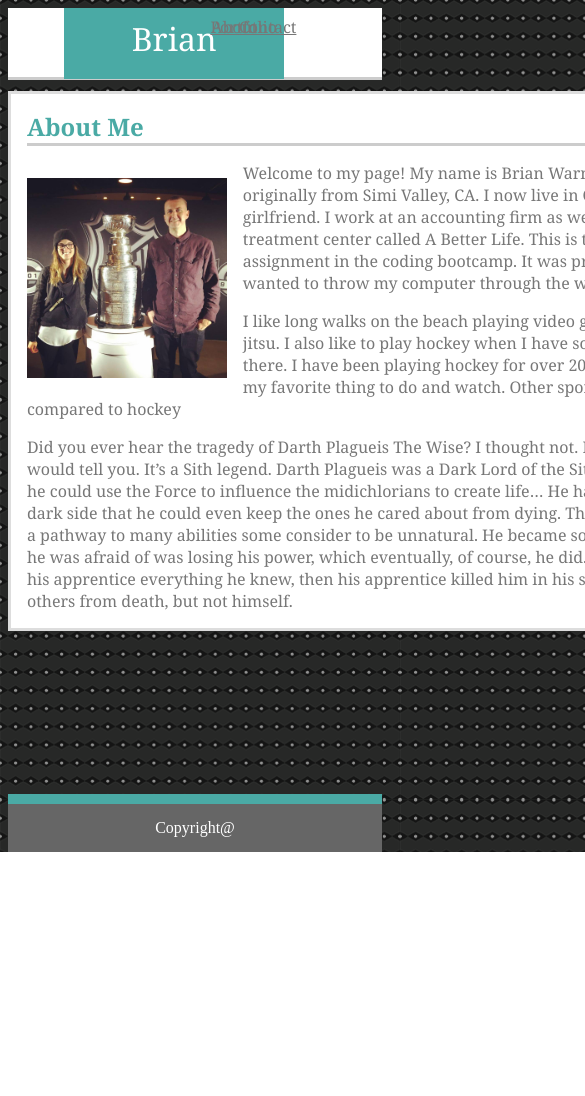
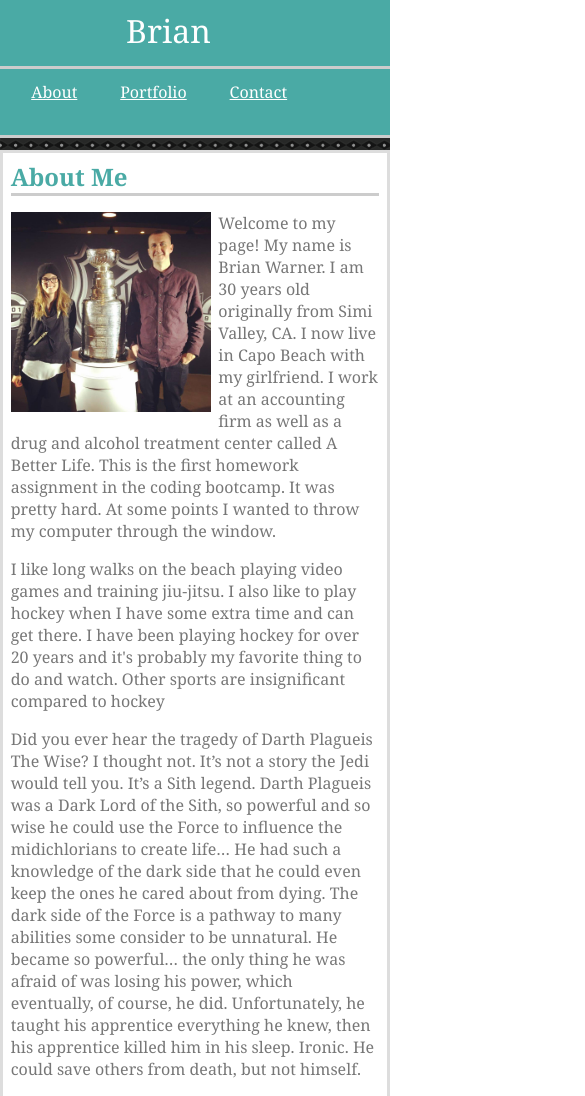
Before and after one commit to bwarner88/Responsive-Portfolio, a plain HTML site: page index.html in a window 390 px wide. Shown: the top 1096 px of the page, 585 px wide, since content can reach past the window. Before the commit the page ends 852 px from the top, so only its background shows below. Drawn offline with Linux system fonts and the light colour scheme.

Commit message:
finalized

```diff
--- a/assets/css/style.css
+++ b/assets/css/style.css
@@ -1,13 +1,14 @@
 /* <! Header styles> */
 
-.header {
+
+
+/* .header {
     background-color: #ffffff;
     border-bottom: solid;
     border-color: #cccccc;
     margin: 0;
     height: 69px;
-}
-
+} */
 .your-name {
     background-color: #4aaaa5;
     font-family: 'Georgia', Times, Times New Roman, serif;
@@ -26,29 +27,33 @@
 
     .about {
     float: right;
-    position: absolute;
+    /* position: absolute; */
     right: 34%;
     margin-top: 2%;
     font-family: 'Georgia', Times, Times New Roman, serif;
     color: #777777;
+    margin-right: 30%;
+    margin: 3%;
 }
 
     .portfolio {
     float: right;
-    position: absolute;
+    /* position: absolute; */
     right: 29%;
     margin-top: 2%;
     font-family: 'Georgia', Times, Times New Roman, serif;
     color: #777777;
+    margin: 3%;
 }
 
-    .contact {
+ .contact {
     float: right;
-    position: absolute;
+    /* position: absolute; */
     right: 24%;
     margin-top: 2%;
     font-family: 'Georgia', Times, Times New Roman, serif;
     color: #777777;
+    margin: 3%;
 }
 
 
@@ -80,6 +85,7 @@ html, body {
     display: flex;
     flex-direction: column;
     background-image: url("../images/polka-dots.png");
+    margin: 0;
 
   }
 
@@ -136,7 +142,6 @@ html, body {
     width: 400px;
     margin: 2%;
     padding-bottom: 4px;
-    /* float: left; */
     clear: right;
 }
 
@@ -275,7 +280,6 @@ html, body {
     background-color: #4aaaa5;
     margin-top: 40%;
     padding: 5px;
-    /* width: 200px; */
     text-align: center;
 
 }
@@ -297,3 +301,147 @@ html, body {
     border-width: 10px;
     border-color: #4aaaa5;
   }
+
+  /* .row {
+      display: flex;
+      flex-wrap: wrap;
+  } */
+
+  * {
+    box-sizing: border-box;
+}
+
+.col-1 {
+    width: 50%;
+    background-color: #ffffff;
+    border-bottom: solid;
+    border-color: #cccccc;
+    margin: 0;
+    height: 69px;
+    float: left;
+
+}
+
+
+.col-2 {
+    width: 50%;
+    background-color: #ffffff;
+    border-bottom: solid;
+    border-color: #cccccc;
+    margin: 0;
+    height: 69px;
+    float: left;
+    text-align: center;
+
+}
+
+
+
+  @media screen and (max-width: 980px) {
+      /* .row {
+          flex: 25%;
+    } */
+
+
+  }
+
+  @media screen and (max-width: 768px) {
+    .row, .header {
+        flex-direction: column;
+
+    }
+
+    .container {
+        width: 100%;
+    }
+
+    .container2 {
+        width: 100%;
+    }
+
+    .container3 {
+        width: 100%;
+    }
+
+
+
+    .col-1 {
+        width: 100%;
+        background-color: #4aaaa5;
+        text-align: center;
+
+    }
+
+    .col-2 {
+        width: 100%;
+        background-color: #4aaaa5;
+
+    }
+
+   .contact {
+       color: white;
+       float: left;
+       font-size: 20pt;
+       margin-left: 8%;
+   }
+
+   .about {
+        color: white;
+        float: left;
+        font-size: 20pt;
+        margin-left: 8%;
+
+    }
+
+    .portfolio {
+        color: white;
+        float: left;
+        font-size: 20pt;
+        margin-left: 8%;
+
+    }
+
+
+
+
+
+
+
+  }
+
+
+
+  @media screen and (max-width: 640px) {
+
+    .container {
+    width: 100%;
+}
+
+.container3 {
+    width: 100%;
+}
+.col-1 {
+    width: 100%;
+}
+
+.col-2 {
+    width: 100%;
+}
+
+.contact {
+
+    font-size: 12pt;
+
+}
+
+.about {
+     font-size: 12pt;
+
+ }
+
+ .portfolio {
+     font-size: 12pt;
+
+ }
+
+ }
--- a/index.html
+++ b/index.html
@@ -9,21 +9,37 @@
     <title>About Me</title>
 </head>
 
-<header class="header">
+
+
+<div class="header">
+    <div class="col-1">
         <div class="your-name">
             Brian
         </div>
+    </div>
 
+
+    <div class="col-2">
+        <div class="res-about">
             <a class="about" href="./index.html">About</a>
+        </div>
 
+
+        <div class="res-contact">
             <a class="portfolio" href="portfolio.html">Portfolio</a>
+        </div>
 
+        <div class="res-portfolio">
             <a class="contact" href="contact.html">Contact</a>
+        </div>
+    </div>
 
-</header>
+
+</div>
+
 
 <body>
-
+    <div class="full-cont">
 
         <div class="container">
             <h2 class="title">
@@ -36,27 +52,31 @@
 
 
             <div class="text">
-            <p>Welcome to my page! My name is Brian Warner. I am 30 years old originally from Simi Valley, CA. I now live in
-                Capo Beach with my girlfriend. I work at an accounting firm as well as a drug and alcohol treatment center
-                called A Better Life. This is the first homework assignment in the coding bootcamp. It was pretty hard. At
-                some points I wanted to throw my computer through the window.
+                <p>Welcome to my page! My name is Brian Warner. I am 30 years old originally from Simi Valley, CA. I now live
+                    in Capo Beach with my girlfriend. I work at an accounting firm as well as a drug and alcohol treatment
+                    center called A Better Life. This is the first homework assignment in the coding bootcamp. It was pretty
+                    hard. At some points I wanted to throw my computer through the window.
                 </p>
-            <p> I like long walks on the beach playing video games and training jiu-jitsu. I also like to play hockey when I
-                have some extra time and can get there. I have been playing hockey for over 20 years and it's probably my
-                favorite thing to do and watch. Other sports are insignificant compared to hockey
+                <p> I like long walks on the beach playing video games and training jiu-jitsu. I also like to play hockey when
+                    I have some extra time and can get there. I have been playing hockey for over 20 years and it's probably
+                    my favorite thing to do and watch. Other sports are insignificant compared to hockey
                 </p>
-            <p>Did you ever hear the tragedy of Darth Plagueis The Wise? I thought not. It’s not a story the Jedi would tell
-                you. It’s a Sith legend. Darth Plagueis was a Dark Lord of the Sith, so powerful and so wise he could use
-                the Force to influence the midichlorians to create life… He had such a knowledge of the dark side that he
-                could even keep the ones he cared about from dying. The dark side of the Force is a pathway to many abilities
-                some consider to be unnatural. He became so powerful… the only thing he was afraid of was losing his power,
-                which eventually, of course, he did. Unfortunately, he taught his apprentice everything he knew, then his
-                apprentice killed him in his sleep. Ironic. He could save others from death, but not himself.
+                <p>Did you ever hear the tragedy of Darth Plagueis The Wise? I thought not. It’s not a story the Jedi would
+                    tell you. It’s a Sith legend. Darth Plagueis was a Dark Lord of the Sith, so powerful and so wise he
+                    could use the Force to influence the midichlorians to create life… He had such a knowledge of the dark
+                    side that he could even keep the ones he cared about from dying. The dark side of the Force is a pathway
+                    to many abilities some consider to be unnatural. He became so powerful… the only thing he was afraid
+                    of was losing his power, which eventually, of course, he did. Unfortunately, he taught his apprentice
+                    everything he knew, then his apprentice killed him in his sleep. Ironic. He could save others from death,
+                    but not himself.
                 </p>
             </div>
 
 
         </div>
+    </div>
+    </div>
+</body>
 
 <div class="content"></div>
 
```
Also changed, not shown: contact.html (+12 -4 lines), portfolio.html (+15 -8 lines). Lines whose indentation alone changed are shown as unchanged.
